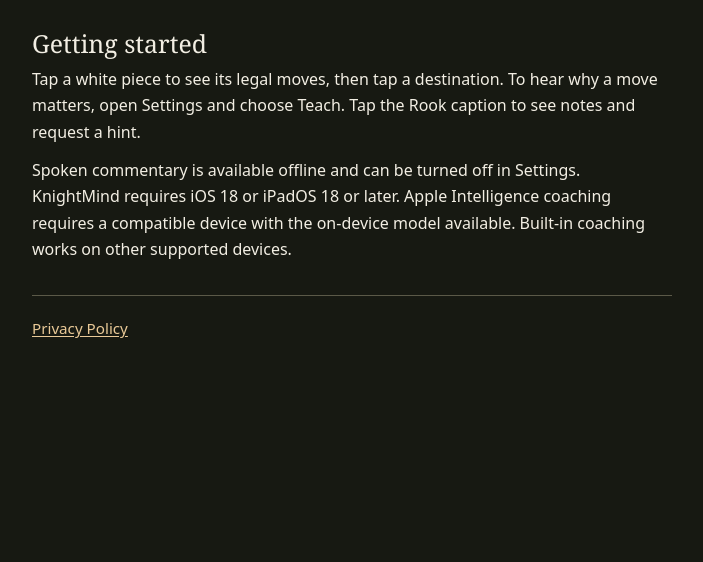
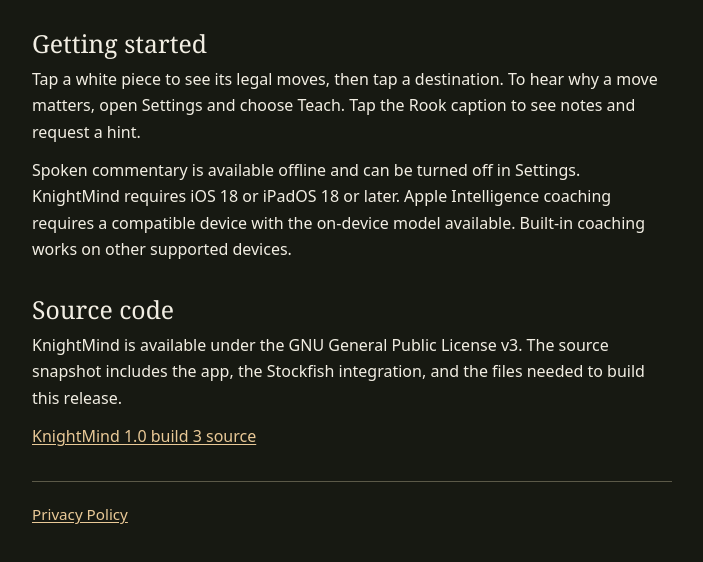
Before and after one commit to homerquan/homerquan.github.io, a plain HTML site: page knightmind/index.html in a window 1280 px wide. Shown: the part 350-912 px from the top of the page, without its empty margins (288-991 px from the left). Before the commit the page ends 800 px from the top, so only its background shows below. Drawn offline with Linux system fonts and the light colour scheme.

Commit message:
Link KnightMind 1.0 build 3 corresponding source

```diff
--- a/knightmind/index.html
+++ b/knightmind/index.html
@@ -29,6 +29,12 @@
       <p>Spoken commentary is available offline and can be turned off in Settings. KnightMind requires iOS 18 or iPadOS 18 or later. Apple Intelligence coaching requires a compatible device with the on-device model available. Built-in coaching works on other supported devices.</p>
     </section>
 
+    <section>
+      <h2>Source code</h2>
+      <p>KnightMind is available under the GNU General Public License v3. The source snapshot includes the app, the Stockfish integration, and the files needed to build this release.</p>
+      <p><a href="https://github.com/homerquan/knightmind-source/tree/v1.0-build.3">KnightMind 1.0 build 3 source</a></p>
+    </section>
+
     <footer><a href="privacy/">Privacy Policy</a></footer>
   </main>
 </body>
```
